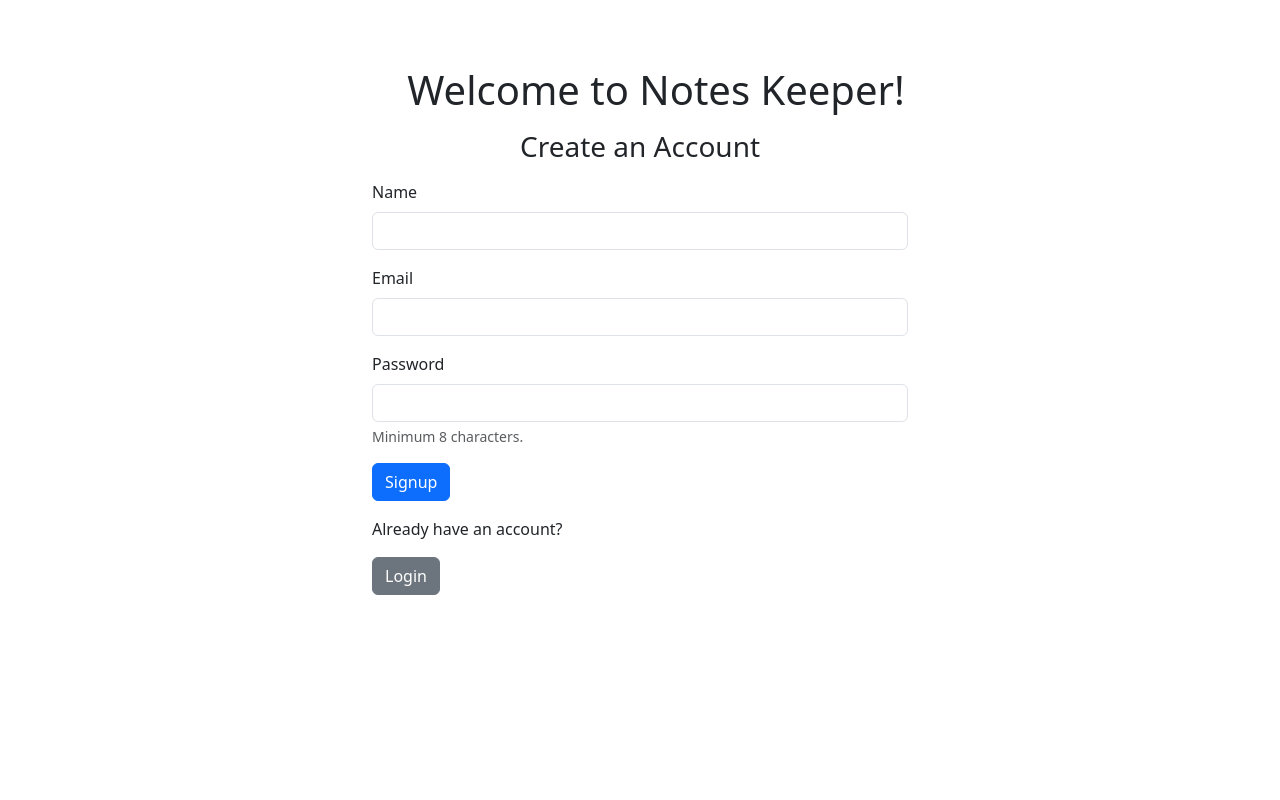
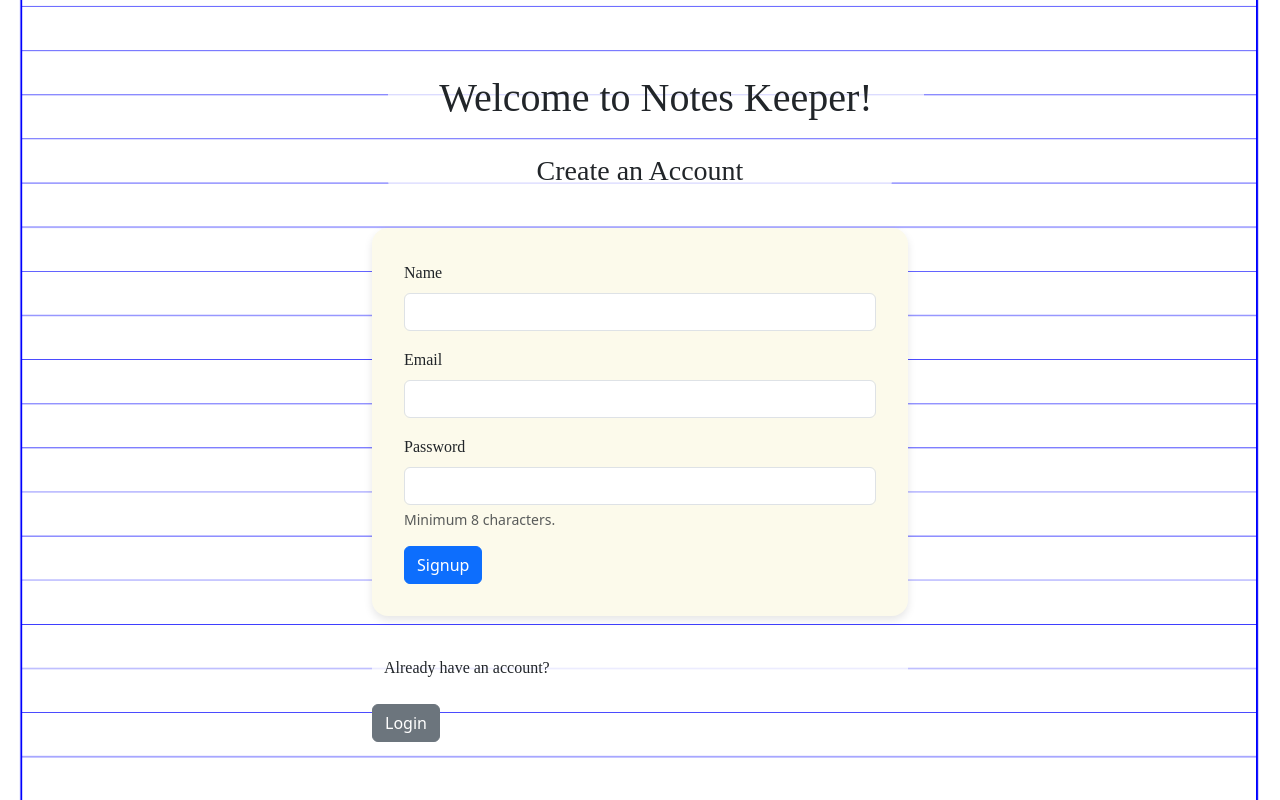
Before and after one commit to username-isAK/Notes-Keeper, a React (Vite) app in the folder Frontend/notes-keeper/: page /signup in a window 1280 px wide. Built offline with nearby package versions, Linux system fonts and the light colour scheme.

Commit message:
Slight design and fixed few issues

```diff
--- /dev/null
+++ b/Frontend/notes-keeper/src/App.css
@@ -0,0 +1,16 @@
+form {
+  max-width: 95rem;
+  margin: 2rem auto;
+  padding: 2rem;
+  background: #fcfaeb;
+  border-radius: 1rem;
+  box-shadow: 0 .25rem 0.5rem rgba(0, 0, 0, 0.1);
+}
+
+body{
+   background-image: url('/bgimg.png');
+   background-attachment: fixed;
+   background-size: cover;
+   background-repeat: repeat;
+   background-position: center;
+}
--- a/Frontend/notes-keeper/src/App.jsx
+++ b/Frontend/notes-keeper/src/App.jsx
@@ -1,4 +1,4 @@
-import { useState, useEffect } from "react";
+import { useState } from "react";
 import Navbar from "./Components/Navbar";
 import Notes from "./Components/Notes";
 import Notestate from "./context/Notestate";
@@ -6,16 +6,11 @@ import Login from './Components/Login';
 import { BrowserRouter as Router, Routes, Route, Navigate, useLocation } from 'react-router-dom';
 import Signup from "./Components/Signup";
 import Alert from "./Components/Alert";
+import "./App.css";
 
 function App() {
-  const [isAuthenticated, setIsAuthenticated] = useState(false);
+  const [isAuthenticated, setIsAuthenticated] = useState(!!localStorage.getItem("token"));
   const [alert, setAlert] = useState(null);
-
-  useEffect(() => {
-    if (localStorage.getItem("token")) {
-      setIsAuthenticated(true);
-    }
-  }, []);
 
   const showAlert = (message, type) => {
     setAlert({ msg: message, type: type });
@@ -33,20 +28,19 @@ function App() {
   );
 }
 
-function AppContent({ isAuthenticated, setIsAuthenticated, showAlert, alert}) {
+function AppContent({ isAuthenticated, setIsAuthenticated, showAlert, alert }) {
   const location = useLocation();
 
   return (
     <>
-      {location.pathname !== "/login" && location.pathname !== "/signup" && <Navbar showAlert={showAlert}/>}
-      <Alert alert={alert}/>
+      {location.pathname !== "/login" && location.pathname !== "/signup" && (
+        <Navbar setIsAuthenticated={setIsAuthenticated} showAlert={showAlert}/>
+      )}
+      <Alert alert={alert} />
       <Routes>
-        <Route
-          path="/"
-          element={isAuthenticated ? <Notes showAlert={showAlert}/> : <Navigate to="/login" />}
-        />
-        <Route path="/login" element={<Login setIsAuthenticated={setIsAuthenticated} showAlert={showAlert}/>} />
-        <Route path="/signup" element={<Signup setIsAuthenticated={setIsAuthenticated} showAlert={showAlert}/>} />
+        <Route path="/" element={isAuthenticated ? (<Notes showAlert={showAlert} />) : (<Navigate to="/login" />)}/>
+        <Route path="/login" element={<Login setIsAuthenticated={setIsAuthenticated} showAlert={showAlert} />} />
+        <Route path="/signup" element={<Signup setIsAuthenticated={setIsAuthenticated} showAlert={showAlert} />} />
       </Routes>
     </>
   );
--- a/Frontend/notes-keeper/src/Components/Addnote.jsx
+++ b/Frontend/notes-keeper/src/Components/Addnote.jsx
@@ -21,18 +21,18 @@ const Addnote = (props) => {
     }
     return (
         <div className="container my-3">
-            <h2>Add a Note</h2>
+            <h2 style={{ display:'inline-block',fontFamily: 'cursive',backgroundColor: "rgba(255,255,255,0.7)", padding: "0.5rem 0.75rem", borderRadius: "1rem"}}>Add a Note</h2>
             <form className="my-3">
                 <div className="mb-3">
-                    <label htmlFor="title" className="form-label">Title</label>
+                    <label htmlFor="title" className="form-label" style={{ fontFamily: 'cursive'}}>Title</label>
                     <input type="text" className="form-control" id="title" name="title" aria-describedby="emailHelp" value={note.title} onChange={onChange} minLength={5} required />
                 </div>
                 <div className="mb-3">
-                    <label htmlFor="description" className="form-label">Description</label>
+                    <label htmlFor="description" className="form-label" style={{ fontFamily: 'cursive'}}>Description</label>
                     <input type="text" className="form-control" id="description" name="description" value={note.description} onChange={onChange} minLength={5} required />
                 </div>
                 <div className="mb-3">
-                    <label htmlFor="tag" className="form-label">Tag</label>
+                    <label htmlFor="tag" className="form-label" style={{ fontFamily: 'cursive'}}>Tag</label>
                     <input type="text" className="form-control" id="tag" name="tag" value={note.tag} onChange={onChange} minLength={5} required />
                 </div>
 
--- a/Frontend/notes-keeper/src/Components/Navbar.jsx
+++ b/Frontend/notes-keeper/src/Components/Navbar.jsx
@@ -13,13 +13,12 @@ const Navbar = ({showAlert}) => {
     let i = 0;
     const interval = setInterval(() => {
       if (i < fullText.length) {
-        setDisplayText((prev) => prev + fullText.charAt(i));
+        setDisplayText(fullText.substring(0, i + 1));
         i++;
       } else {
         clearInterval(interval);
       }
     }, 100);
-
     return () => clearInterval(interval);
   }, []);
 
@@ -38,28 +37,28 @@ const Navbar = ({showAlert}) => {
 
   return (
     <div>
-      <nav className="navbar bg-body-tertiary">
-        <div className="container-fluid d-flex justify-content-between align-items-center">
-          <a className="navbar-brand d-flex align-items-center">
+      <nav className="navbar" style={{width:'auto',backgroundColor:'#fcfaeb'}}>
+        <div className="container-fluid d-flex justify-content-between align-items-center flex-wrap">
+          <a className="navbar-brand d-flex align-items-center flex-wrap">
             <img
               src="/NK logo.png"
               alt="Logo"
-              width="250"
-              height="65"
+              width="250rem"
+              height="70rem"
               className="d-inline-block ms-5"/>
             <span
               className="ms-3"
               style={{
-                fontFamily: "'Times New Roman', Times, serif",
-                fontSize: "2rem",
-                whiteSpace: "pre",
+                fontFamily: "cursive",
+                fontSize: "clamp(1rem, 2.5vw, 2rem)",
+                whiteSpace: "pre-wrap"
               }}>
               {displayText}
               {showCursor && <span className="cursor">|</span>}
             </span>
           </a>
 
-          <div className="me-5">
+          <div className="ms-auto">
               <button onClick={handleLogout} className="btn btn-danger">
                 Logout
               </button>
--- a/Frontend/notes-keeper/src/Components/Noteitem.jsx
+++ b/Frontend/notes-keeper/src/Components/Noteitem.jsx
@@ -26,16 +26,16 @@ const Noteitem = (props) => {
 
     return (
         <div className="col-md-3">
-            <div className="card my-3">
-                <div className="card-body">
+            <div className="card my-3" style={{width: '20rem',boxShadow: '0 0.25rem 0.5rem rgba(0, 0, 0, 0.1)'}}>
+                <div className="card-body" style={{backgroundColor: '#fcfaeb'}}>
                     <div className="d-flex align-items-center">
-                        <h5 className="card-title me-2">{note.title}</h5>
+                        <h5 className="card-title me-2" style={{ fontFamily: 'cursive'}}>{note.title}</h5>
                         <i className="bi bi-eye-fill mx-2" style={{ cursor: "pointer" }} onClick={()=>{setShowView(true)}}></i>
                         <i className="bi bi-trash3-fill mx-2" style={{ cursor: "pointer" }} onClick={()=>{deleteNote(note._id)}}></i>
                         <i className="bi bi-pencil-square mx-2" style={{ cursor: "pointer" }} onClick={()=>{updateNote(note)}}></i>
                     </div>
-                    <p className="card-text">{truncate(note.description, 20)}</p>
-                    <p className="text-muted">Created on: {formatDate(note.date)}</p>
+                    <p className="card-text" style={{ fontFamily: 'cursive'}}>{truncate(note.description, 20)}</p>
+                    <p className="text-muted" style={{ fontFamily: 'cursive'}}>Created on: {formatDate(note.date)}</p>
                 </div>
             </div>
             {showView && (<ViewNote note={note} onClose={() => setShowView(false)} />)}
--- a/Frontend/notes-keeper/src/Components/Signup.jsx
+++ b/Frontend/notes-keeper/src/Components/Signup.jsx
@@ -39,26 +39,26 @@ const Signup = ({setIsAuthenticated, showAlert}) => {
 
   return (
     <div className="container" style={{ maxWidth: "35rem" }}>
-      <h1 className="container m-3" style={{ textAlign: 'center' }}>Welcome to Notes Keeper!</h1>
-      <h3 className="m-3" style={{ textAlign: 'center' }}>Create an Account</h3>
+      <h1 className="container m-3" style={{ fontFamily: 'cursive',textAlign: 'center',backgroundColor: "rgba(255,255,255,0.7)", padding: "0.5rem 0.75rem", borderRadius: "1rem"}}>Welcome to Notes Keeper!</h1>
+      <h3 className="m-3" style={{ fontFamily: 'cursive',textAlign: 'center',backgroundColor: "rgba(255,255,255,0.7)", padding: "0.5rem 0.75rem", borderRadius: "1rem"}}>Create an Account</h3>
       <form onSubmit={handleSubmit} autoComplete="off">
         <div className="mb-3">
-          <label htmlFor="name" className="form-label">Name</label>
+          <label htmlFor="name" className="form-label" style={{ fontFamily: 'cursive'}}>Name</label>
           <input type="text" className="form-control" id="name" name="name" value={credentials.name} onChange={onChange} />
         </div>
         <div className="mb-3">
-          <label htmlFor="email" className="form-label">Email</label>
+          <label htmlFor="email" className="form-label" style={{ fontFamily: 'cursive'}}>Email</label>
           <input type="email" className="form-control" id="email" name="email" value={credentials.email} onChange={onChange} />
         </div>
         <div className="mb-3">
-          <label htmlFor="password" className="form-label">Password</label>
+          <label htmlFor="password" className="form-label" style={{ fontFamily: 'cursive'}}>Password</label>
           <input type="password" className="form-control" id="password" name="password" value={credentials.password} onChange={onChange} />
           <div id="emailHelp" className="form-text">Minimum 8 characters.</div>
         </div>
         <button type="submit" className="btn btn-primary">Signup</button>
       </form>
       <div className="mt-3">
-        <p>Already have an account?</p>
+        <p style={{ fontFamily: 'cursive',backgroundColor: "rgba(255,255,255,0.7)", padding: "0.5rem 0.75rem", borderRadius: "1rem"}}>Already have an account?</p>
         <button className="btn btn-secondary" onClick={() => navigate("/login")}>Login</button>
      </div>
     </div>
--- a/Frontend/notes-keeper/src/Components/Viewnote.jsx
+++ b/Frontend/notes-keeper/src/Components/Viewnote.jsx
@@ -8,8 +8,8 @@ const Viewnote = ({ note, onClose }) => {
       <div className="modal-dialog modal-dialog-centered">
         <div className="modal-content">
 
-          <div className="modal-header d-flex justify-content-between align-items-center">
-            <h5 className="modal-title">{note.title}</h5>
+          <div className="modal-header d-flex justify-content-between align-items-center" style={{backgroundColor: '#fcfaeb' }}>
+            <h5 className="modal-title" style={{ fontFamily: 'cursive'}}>{note.title}</h5>
             <i
               className="bi bi-x-lg"
               style={{ cursor: "pointer", fontSize: "1.2rem" }}
@@ -18,8 +18,8 @@ const Viewnote = ({ note, onClose }) => {
           </div>
 
           <div className="modal-body">
-            <p>{note.description}</p>
-            <small className="text-muted">{note.tag}</small>
+            <p style={{ fontFamily: 'cursive'}}>{note.description}</p>
+            <small className="text-muted" style={{ fontFamily: 'cursive'}}>{note.tag}</small>
           </div>
         </div>
       </div>
```
Also changed, not shown: Frontend/notes-keeper/src/Components/Login.jsx (+6 -6 lines), Frontend/notes-keeper/src/Components/Notes.jsx (+6 -6 lines), Frontend/notes-keeper/public/bgimg.png (added).
